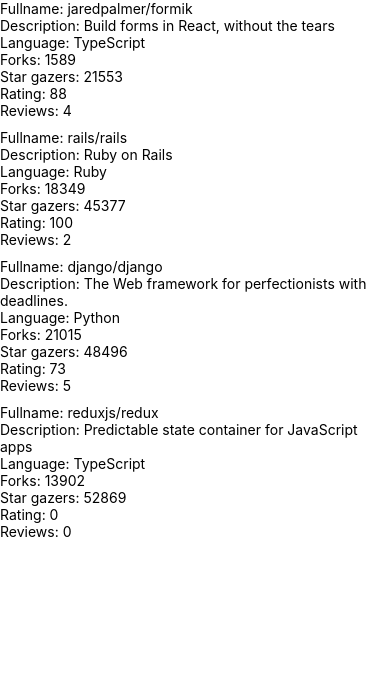
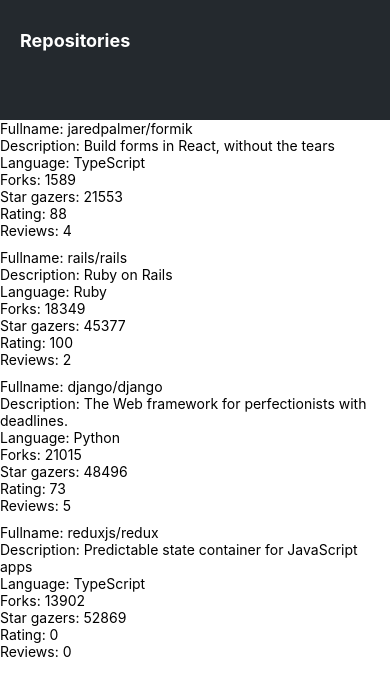
Before and after one commit to fedpre/full-stack-react-native, a React Native app in the folder rate-repository-app/: screen /RepositoryList in a window 390 px wide. Shown: the top 696 px of the page. Built offline with nearby package versions, Linux system fonts and the light colour scheme.

Commit message:
Completed exercise 10.4

```diff
--- /dev/null
+++ b/rate-repository-app/src/components/AppBar.jsx
@@ -0,0 +1,29 @@
+import { View, StyleSheet } from 'react-native';
+import Constants from 'expo-constants';
+import theme from '../theme';
+import AppBarTab from './AppBarTab';
+
+const styles = StyleSheet.create({
+  container: {
+    paddingTop: Constants.statusBarHeight,
+    backgroundColor: theme.colors.appBar,
+    height: 120,
+  },
+  subheading: {
+    color: theme.colors.white,
+    marginLeft: 20,
+    marginTop: 30,
+  }
+});
+
+const AppBar = () => {
+  return (
+    <View style={styles.container}>
+      <AppBarTab
+        name="Repositories"
+      />
+    </View>
+  )
+};
+
+export default AppBar;
--- /dev/null
+++ b/rate-repository-app/src/components/AppBarTab.jsx
@@ -0,0 +1,27 @@
+import { Pressable, StyleSheet } from "react-native";
+import theme from "../theme";
+import Text from "./Text";
+
+
+const styles = StyleSheet.create({
+  subheading: {
+    color: theme.colors.white,
+    marginLeft: 20,
+    marginTop: 30,
+  }
+});
+
+const AppBarTab = ({ name }) => {
+  return (
+    <Pressable>
+    <Text
+      fontSize="subheading"
+      style={styles.subheading}
+      fontWeight='bold'>
+    {name}
+    </Text>
+  </Pressable>
+  )
+}
+
+export default AppBarTab
--- a/rate-repository-app/src/components/Main.jsx
+++ b/rate-repository-app/src/components/Main.jsx
@@ -1,8 +1,12 @@
+import AppBar from "./AppBar";
 import RepositoryList from "./RepositoryList";
 
 const Main = () => {
   return (
-    <RepositoryList />
+    <>
+      <AppBar />
+      <RepositoryList />
+    </>
   );
 };
 
--- a/rate-repository-app/src/components/RepositoryList.jsx
+++ b/rate-repository-app/src/components/RepositoryList.jsx
@@ -7,7 +7,6 @@ const styles = StyleSheet.create({
     height: 10,
   },
   container: {
-    marginTop: Constants.statusBarHeight,
     flexGrow: 1,
     flexShrink: 1,
   },
--- /dev/null
+++ b/rate-repository-app/src/components/Text.jsx
@@ -0,0 +1,37 @@
+import { Text as NativeText, StyleSheet } from 'react-native';
+import theme from '../theme';
+
+const styles = StyleSheet.create({
+  text: {
+    color: theme.colors.textPrimary,
+    fontSize: theme.fontSizes.body,
+    fontFamily: theme.fonts.main,
+    fontWeight: theme.fontWeights.normal,
+  },
+  colorTextSecondary: {
+    color: theme.colors.textSecondary,
+  },
+  colorPrimary: {
+    color: theme.colors.primary,
+  },
+  fontSizeSubheading: {
+    fontSize: theme.fontSizes.subheading,
+  },
+  fontWeightBold: {
+    fontWeight: theme.fontWeights.bold,
+  },
+});
+
+const Text = ({ color, fontSize, fontWeight, style, ...props }) => {
+  const textStyle = [
+    styles.text,
+    color === 'textSecondary' && styles.colorTextSecondary,
+    color === 'primary' && styles.colorPrimary,
+    fontSize === 'subheading' && styles.fontSizeSubheading,
+    fontWeight === 'bold' && styles.fontWeightBold,
+    style,
+  ];
+  return <NativeText style={textStyle} {...props} />
+};
+
+export default Text;
--- /dev/null
+++ b/rate-repository-app/src/theme.js
@@ -0,0 +1,22 @@
+const theme = {
+  colors: {
+    textPrimary: '#24292e',
+    textSecondary: '#586069',
+    primary: '#0366d6',
+    appBar: '#24292e',
+    white: '#ffffff'
+  },
+  fontSizes: {
+    body: 14,
+    subheading: 18,
+  },
+  fonts: {
+    main: 'System',
+  },
+  fontWeights: {
+    normal: '400',
+    bold: '700',
+  },
+};
+
+export default theme;
```
